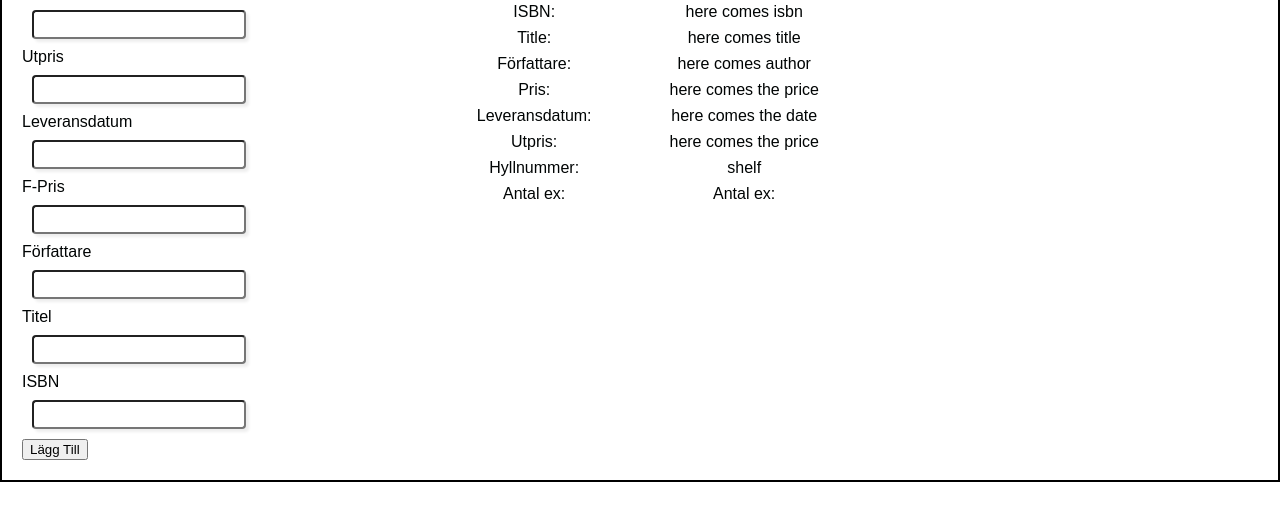
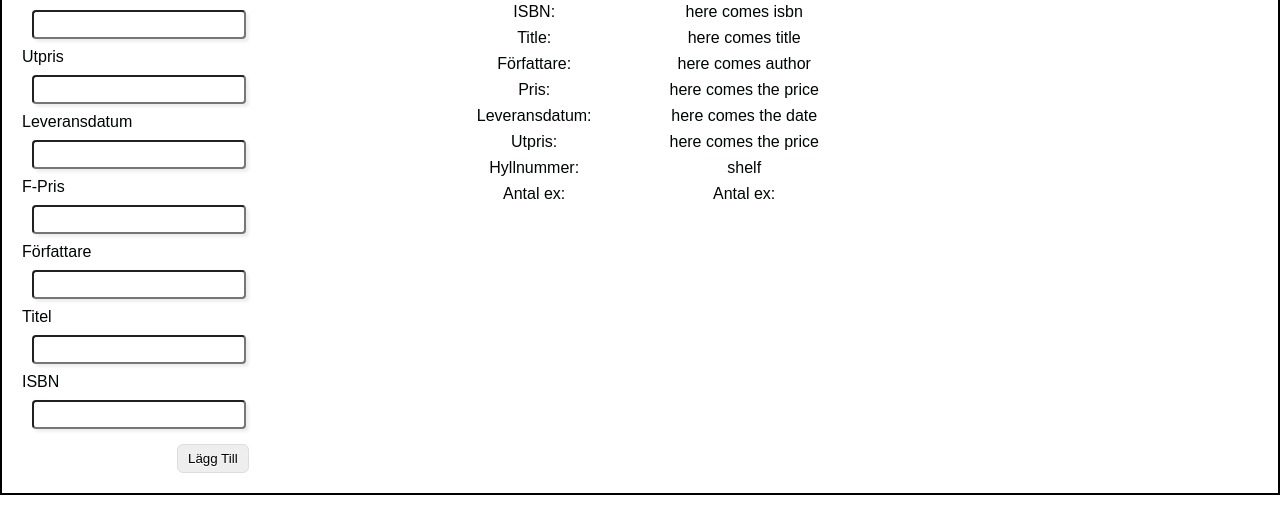
Before and after one commit to mh1830/bookstore_grupp2, a PHP site: page / in a window 1280 px wide. Shown: the part 443-948 px from the top of the page. Before the commit the page ends 925 px from the top, so only its background shows below. Run offline with PHP 8.4, Linux system fonts and the light colour scheme; some web fonts are replaced.

Commit message:
re-added button css
Returned the css for the poor bullied button.

```diff
--- a/css/css.css
+++ b/css/css.css
@@ -171,3 +171,38 @@ ul#navButtons {
 .lagersaldoSida:hover {
 	box-shadow: 5px 5px 5px #b69f74;
 }
+
+.buttonL {
+   	padding: 6px 10px;
+    white-space: nowrap;
+    vertical-align: middle;
+    line-height: normal;
+    font:'Raleway' 11px Sans-Serif;
+    color: #000;
+    border: 1px solid #DDD;
+    border-radius: 6px;
+    box-shadow: 0 1px 1px #fff;
+    text-shadow: 0 1px 1px white;
+    background: #eee;
+    cursor: pointer;
+    outline: none;
+}
+.buttonL:hover {
+     color: #111;
+	 border-color: #999;
+	 background: #dbdbdb;
+	 box-shadow: 0 1px 2px rgba(0,0,0,0.25), inset 0 0 3px #fff;
+	 outline: none;
+}
+.buttonL:active {
+     border: 1px solid #aaa;
+     border-bottom-color: #ccc;
+     border-top-color: #999;
+     box-shadow: inset 0 1px 2px #aaa;
+     outline: none;
+}
+.buttonL {
+float: left;
+margin-left: 155px;
+margin-top: 5px;
+}
```
